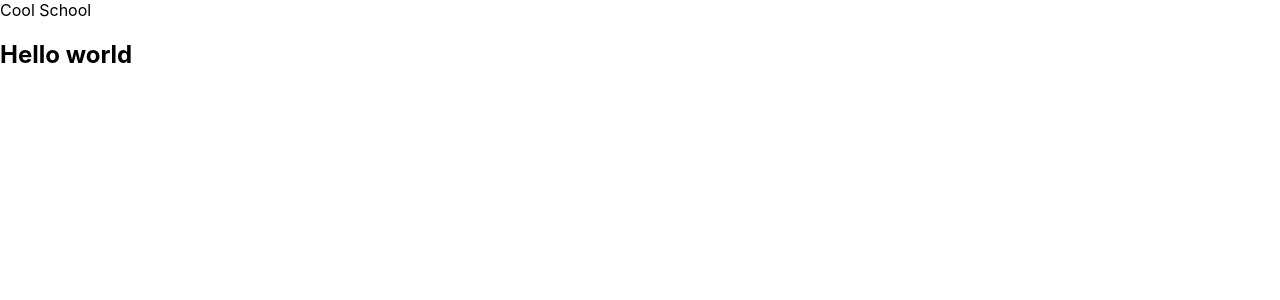
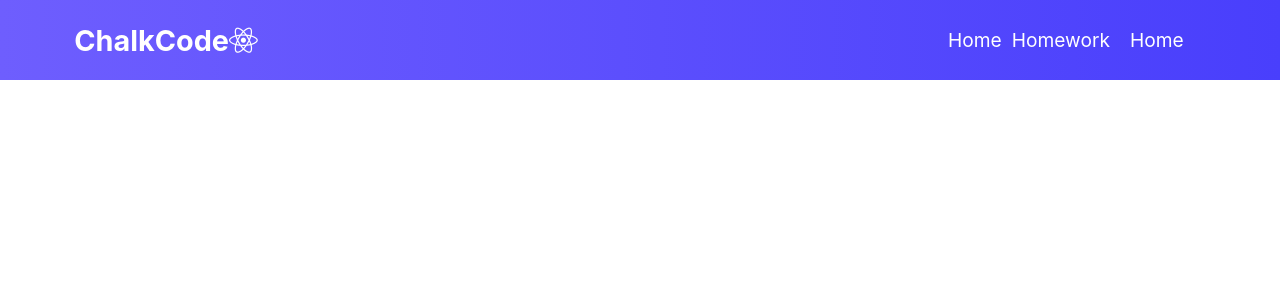
Before and after one commit to NGergely7712/chalk-code-front, a React (Create React App) app: page / in a window 1280 px wide. Shown: the top 300 px of the page. Built offline with nearby package versions, Linux system fonts and the light colour scheme.

Commit message:
feat: Recreate navbar

```diff
--- a/public/index.html
+++ b/public/index.html
@@ -1,6 +1,7 @@
 <!DOCTYPE html>
 <html lang="en">
   <head>
+    <link rel="stylesheet" href="https://use.fontawesome.com/releases/v5.15.4/css/all.css" integrity="sha384-DyZ88mC6Up2uqS4h/KRgHuoeGwBcD4Ng9SiP4dIRy0EXTlnuz47vAwmeGwVChigm" crossorigin="anonymous">
     <meta charset="utf-8" />
     <link rel="icon" href="%PUBLIC_URL%/favicon.ico" />
     <meta name="viewport" content="width=device-width, initial-scale=1" />
--- a/src/App.js
+++ b/src/App.js
@@ -1,13 +1,13 @@
 
 import './App.css';
-import navbar from './Components/navbar.js';
 
+import Navbar from './Components/Navbar.js';
 function App() {
   return (
 
     <div>
-      {navbar()}
-      <h2>Hello world</h2>
+
+      <Navbar/>
     </div>
 
   );
--- /dev/null
+++ b/src/Components/Button.css
@@ -0,0 +1,44 @@
+:root{
+    --primary: #3acbf7;
+}
+.btn{
+    padding: 8px 20px;
+    border-radius: 4px;
+    outline: none;
+    border:none;
+
+}
+.btn:hover{
+    padding: 8px,20px;
+    transition: all 0.3s ease-out;
+    background: wheat;
+}
+.btn--primary{
+    background-color: var(--primary);
+}
+
+.nav-menu{
+    display: flex;
+    flex-direction: column;
+    width: 100%;
+    height: 500px;
+    position: absolute;
+    top: 80px;
+    left: -100%;
+    opacity: 1;
+    transition: all 0.5s ease;
+}
+
+.nav-menu.active{
+    background: yellow;
+}
+
+.nav-links{
+    text-align: center;
+    padding: 2 rem;
+    width: 100%;
+    display: table;
+}
+.nav-links:hover{
+    background: white;
+}
--- /dev/null
+++ b/src/Components/MenuItems.js
@@ -0,0 +1,22 @@
+export const MenuItems =[
+    {
+        title:"Home",
+        url:"/",
+        cname:'nav-links'
+    },
+    {
+        title:"Homework",
+        url:"/homework",
+        cname:'nav-links'
+    },
+    {
+        title:"",
+        url:"#",
+        cname:'nav-links'
+    },
+    {
+        title:"Home",
+        url:"#",
+        cname:'nav-links'
+    },
+]
--- /dev/null
+++ b/src/Components/Navbar.css
@@ -0,0 +1,46 @@
+.NavbarItems{
+    background: linear-gradient(90deg,rgb(110,94,254)0%,rgba(73,63,252,1)100%);
+    height:80px;
+    display: flex;
+    justify-content: center;
+    align-items: center;
+    font-size: 1.2rem;
+}
+.navbar-logo{
+    color:#fff;
+    justify-self: start;
+    margin-left: 20px;
+    cursor: pointer;
+}
+
+.nav-menu{
+    display: grid;
+    grid-template-columns: repeat(5,auto);
+    grid-gap: 10px;
+    list-style: none;
+    text-align: center;
+    width: 70vw;
+    justify-content: end;
+    margin-right: 2rem;
+}
+.nav-links{
+    color:#fff;
+    text-decoration: none;
+    padding: 0.5rem, 1 rem;
+}
+.nav-links:hover{
+    background-color: coral;
+    border-radius: 4px;
+    transition: all 0.2s ease-out;
+}
+.fa-bars{
+    color: #fff;
+}
+
+.nav-links-mobile {
+    display: none;
+}
+
+.menu-icon{
+    display: none;
+}
--- a/src/Components/navbar.js
+++ b/src/Components/navbar.js
@@ -1,11 +1,30 @@
-import React from 'react'
+import React, { Component } from 'react'
+import {MenuItems} from "./MenuItems"
+import './Navbar.css'
+class Navbar extends Component{
+    state ={clicked:false}
 
-function navbar() {
-    return (
-        <div>
-            <navbar>Cool School</navbar>
-        </div>
-    )
+    handleClick= () =>{
+        this.setState({clicked: !this.state.clicked})
+    }
+
+    render(){
+        return(
+            <nav className="NavbarItems">
+                <h1 className="navbar-logo">ChalkCode<i className="fab fa-react"></i></h1>
+                <div className="menu-icon" onClick={this.handleClick}>
+                    <i className={this.state.clicked ? 'fas fa-times' : 'fas fa-bars'}></i>
+                </div>
+                <ul className={this.state.clicked ? 'nav-menu active': 'nav-menu'}>
+                    {MenuItems.map((item,index)=>{
+                        return(
+                            <li key={index}><a className={item.cname} href={item.url}>{item.title}</a></li>
+                        )
+                    })}
+
+                </ul>
+            </nav>
+        )
+    }
 }
-
-export default navbar
+export default Navbar
```
Also changed, not shown: src/Components/Button.js (added, +27 -0 lines).
